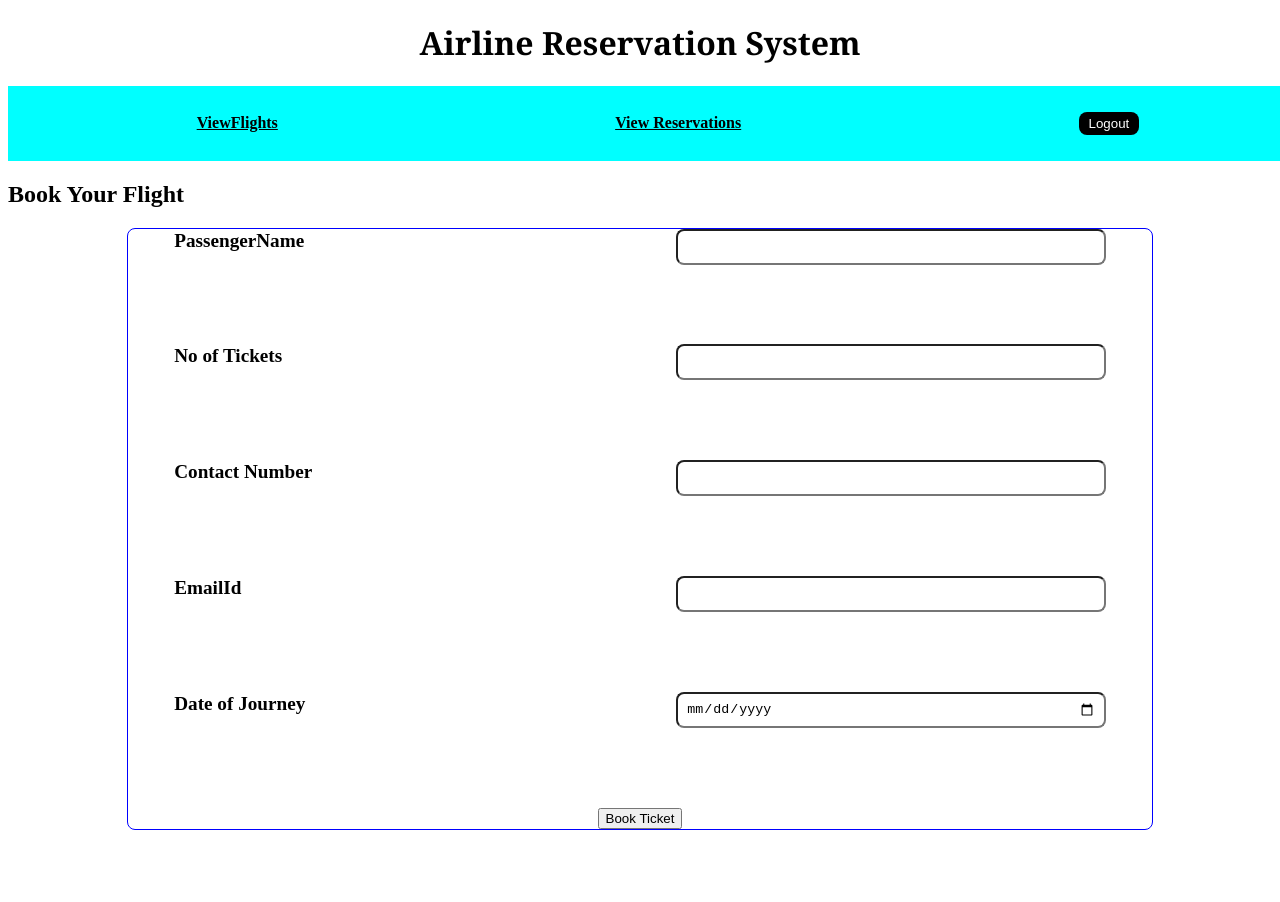
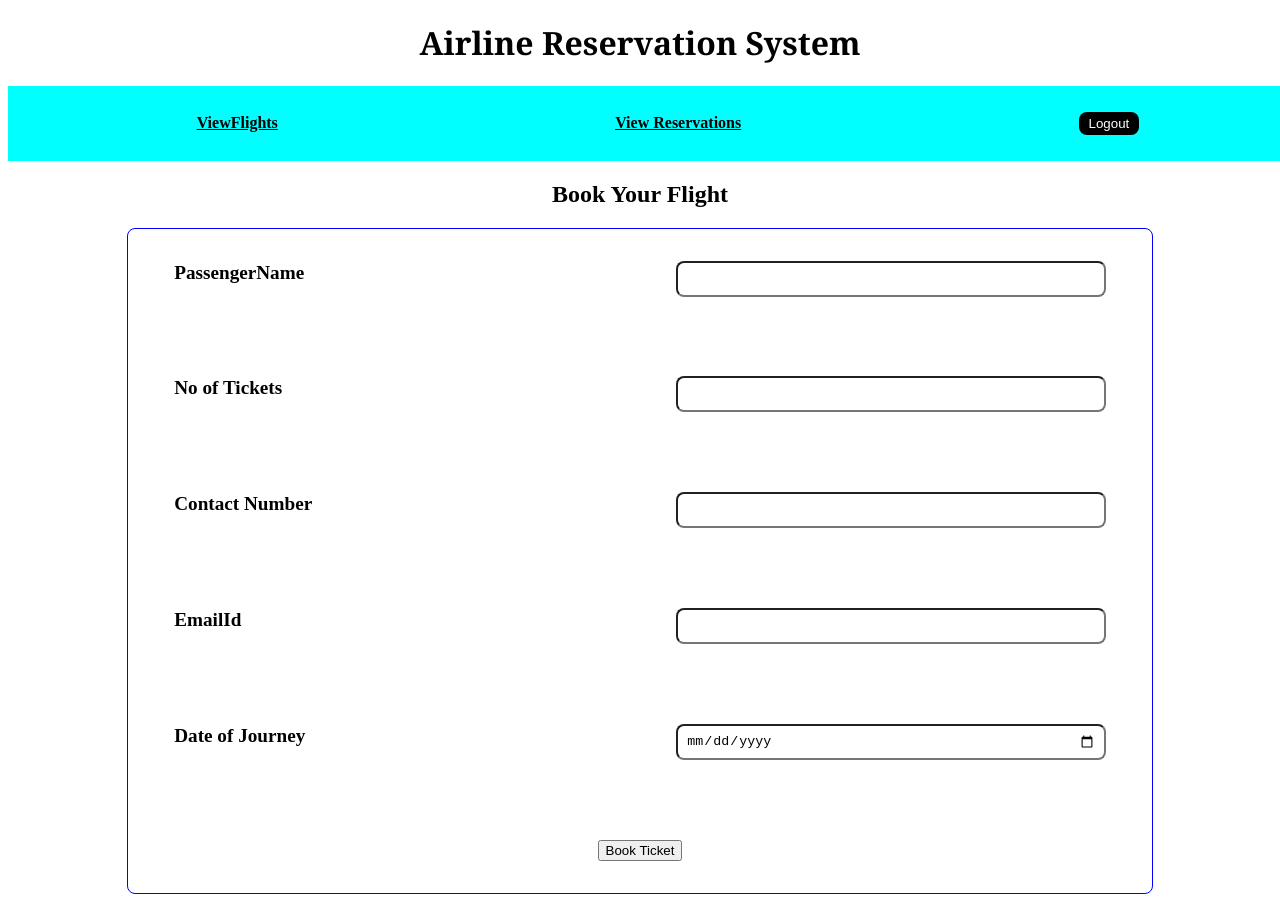
Before and after one commit to Apurba-Kumar-Ghosh/AirlineReservationSystem, an Angular app: page /home/BookTicket in a window 1280 px wide. Shown: the top 902 px of the page. Before the commit the page ends 838 px from the top, so only its background shows below. Built offline with nearby package versions, Linux system fonts and the light colour scheme.

Commit message:
bug fixes

```diff
--- a/src/app/Components/add-flight/add-flight.component.css
+++ b/src/app/Components/add-flight/add-flight.component.css
@@ -1,6 +1,7 @@
 form {
   width: 80vw;
   height: 85vh;
+  padding: 2rem 0;
   border-radius: 8px;
   border: 1px solid blue;
   margin: 0 auto;
--- a/src/app/Components/add-flight/add-flight.component.html
+++ b/src/app/Components/add-flight/add-flight.component.html
@@ -1,4 +1,4 @@
-<h2>Add New Flight</h2>
+<h2 style="text-align: center">Add New Flight</h2>
 <form #form="ngForm" (ngSubmit)="onSubmit(form)">
   <div class="inputDiv">
     <label>FlightId</label>
--- a/src/app/Components/book-ticket/book-ticket.component.css
+++ b/src/app/Components/book-ticket/book-ticket.component.css
@@ -1,5 +1,6 @@
 form {
   width: 80vw;
+  padding: 2rem 0;
   height: 75vh;
   border-radius: 8px;
   border: 1px solid blue;
--- a/src/app/Components/book-ticket/book-ticket.component.html
+++ b/src/app/Components/book-ticket/book-ticket.component.html
@@ -1,4 +1,4 @@
-<h2>Book Your Flight</h2>
+<h2 style="text-align: center">Book Your Flight</h2>
 <form #form="ngForm" (ngSubmit)="onSubmit(form)">
   <div class="inputDiv">
     <label>PassengerName</label>
@@ -14,11 +14,11 @@
   </div>
   <div class="inputDiv">
     <label>Contact Number</label>
-    <input name="ContacNo" type="number" [(ngModel)]="ticket.ContacNo" />
+    <input name="ContacNo" type="number" [(ngModel)]="ticket.ContactNo" />
   </div>
   <div class="inputDiv">
     <label>EmailId</label>
-    <input name="Email" type="text" [(ngModel)]="ticket.Email" />
+    <input name="Email" type="email" [(ngModel)]="ticket.Email" />
   </div>
   <div class="inputDiv">
     <label>Date of Journey</label>
--- a/src/app/Components/view-reservations/view-reservations.component.html
+++ b/src/app/Components/view-reservations/view-reservations.component.html
@@ -16,7 +16,7 @@
       <div class="ticketId">{{ ticket.TicketNo }}</div>
       <div classs="passengerName">{{ ticket.PassengerName }}</div>
       <div class="ContactNo">
-        <p>{{ ticket.ContacNo }}</p>
+        <p>{{ ticket.ContactNo }}</p>
       </div>
       <div class="email">
         <p>{{ ticket.Email }}</p>
--- a/src/app/Components/view-reservations/view-reservations.component.ts
+++ b/src/app/Components/view-reservations/view-reservations.component.ts
@@ -36,7 +36,7 @@ export class ViewReservationsComponent implements OnInit {
     res.map((res: any) => {
       let temp = new Ticket();
       temp.FlightId = res.flightID;
-      temp.ContacNo = res.contactNo;
+      temp.ContactNo = res.contactNo;
       temp.DateOfBooking = res.dateOfBooking;
       temp.Email = res.email;
       temp.JourneyDate = res.journeyDate;
--- a/src/app/ticket.ts
+++ b/src/app/ticket.ts
@@ -3,7 +3,7 @@ export class Ticket {
   public FlightId: string;
   public DateOfBooking: Date;
   public PassengerName: string;
-  public ContacNo: number;
+  public ContactNo: number;
   public Email: string;
   public JourneyDate: Date;
   public NoOfTickets: number;
```
